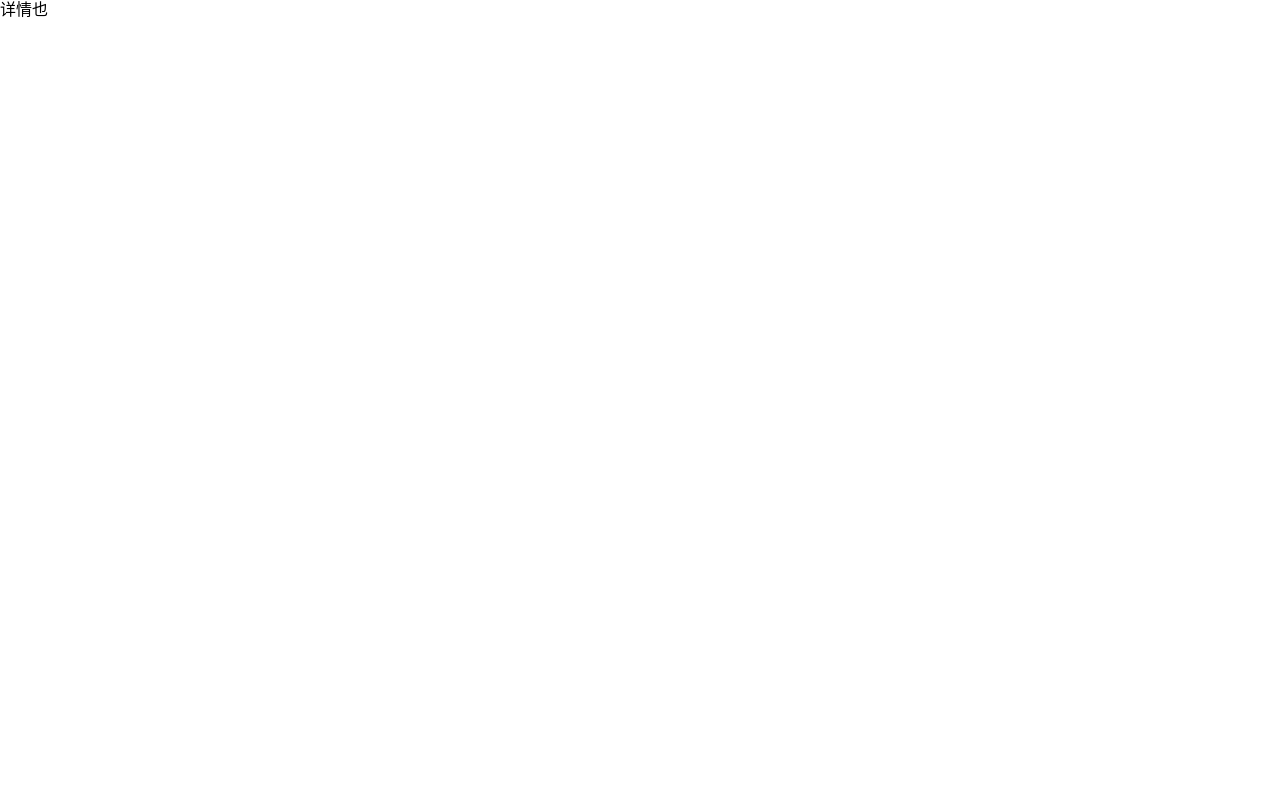
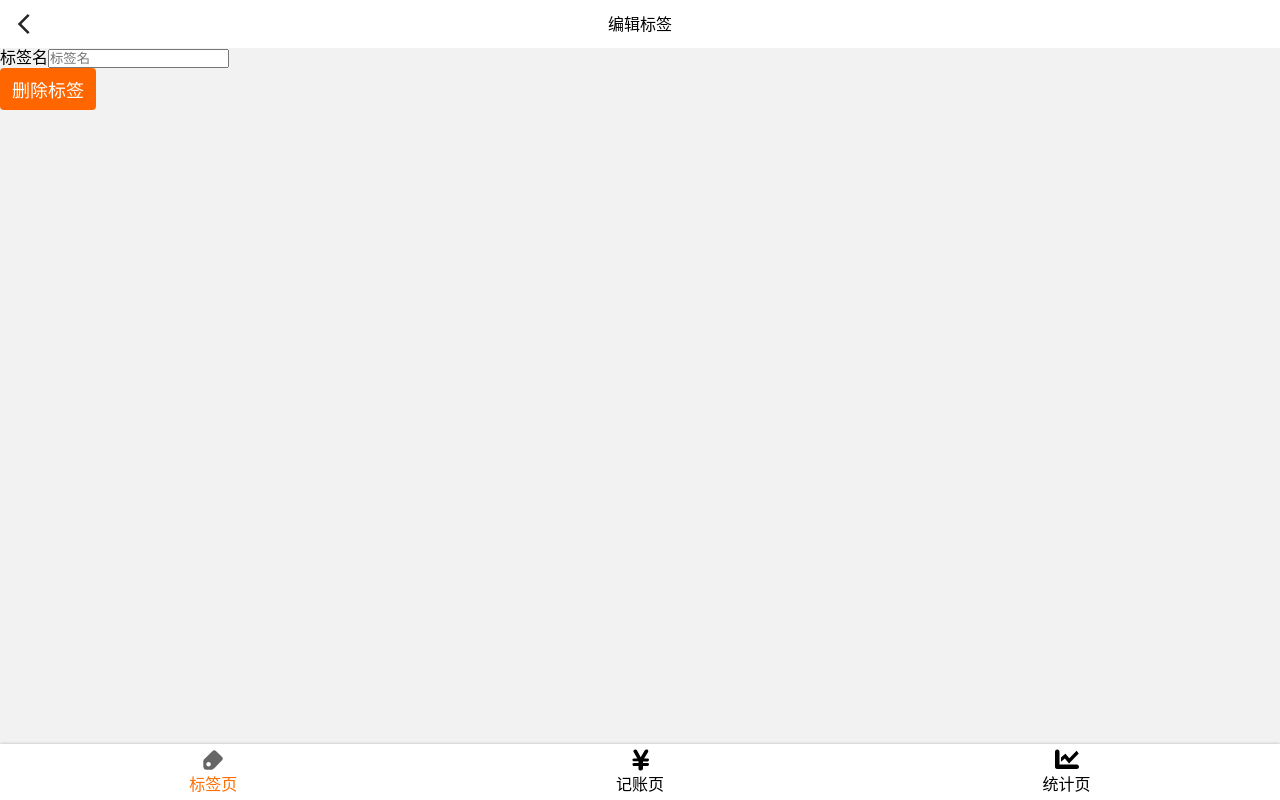
Before and after one commit to Jokerguo/react-demo, a React app: page /#/tags/1 in a window 1280 px wide. Built offline with nearby package versions, Linux system fonts and the light colour scheme.

Commit message:
编辑标签页

```diff
--- a/src/App.tsx
+++ b/src/App.tsx
@@ -10,7 +10,7 @@ function App() {
     <Router>
       <Routes>
         <Route path="/tags" element={<Tags />} />
-        <Route path="/tags/:tag" element={<EditTag />} />
+        <Route path="/tags/:id" element={<EditTag />} />
         <Route path="/money" element={<Money />} />
         <Route path="/statistics" element={<Statistics />} />
         <Route path="*" element={<NoMatch />} />
--- /dev/null
+++ b/src/components/Button.tsx
@@ -0,0 +1,12 @@
+import styled from 'styled-components'
+
+const Button = styled.button`
+  font-size: 18px;
+  border: none;
+  padding: 8px 12px;
+  background: #f60;
+  border-radius: 4px;
+  color: white;
+`
+
+export { Button }
--- a/src/components/Icon.tsx
+++ b/src/components/Icon.tsx
@@ -8,14 +8,14 @@ try {
 }
 
 type Props = {
-  name: string
+  name?: string
   className?: string
 }
 
 const Icon = (props: Props) => {
   return (
     <svg className={['icon', props.className].join(' ')}>
-      <use xlinkHref={'#' + props.name}></use>
+      {props.name && <use xlinkHref={'#' + props.name}></use>}
     </svg>
   )
 }
--- a/src/hooks/useTags.tsx
+++ b/src/hooks/useTags.tsx
@@ -1,10 +1,23 @@
+import { createId } from 'lib/createId'
 import { useState } from 'react'
 
+const defaultTags = [
+  { id: createId(), name: '哈哈' },
+  { id: createId(), name: '阿里斯顿' },
+]
+
 export const useTags = () => {
-  const [tags, setTags] = useState<{ id: number; name: string }[]>([
-    { id: 1, name: '哈哈' },
-    { id: 2, name: '阿里斯顿' },
-  ])
+  const [tags, setTags] = useState<{ id: number; name: string }[]>(defaultTags)
 
-  return { tags, setTags }
+  const findTag = (id: number) => {
+    const result = tags.filter((t) => t.id === id)
+    if (result.length > 0) {
+      return result[0]
+    } else {
+      return {
+        name: '无效的标签ID',
+      }
+    }
+  }
+  return { tags, setTags, findTag }
 }
--- a/src/index.scss
+++ b/src/index.scss
@@ -28,3 +28,9 @@ body {
   font-size: 16px;
   line-height: 1.2;
 }
+
+.icon {
+  width: 20px;
+  height: 20px;
+  color: inherit;
+}
--- a/src/views/Money/Tags.tsx
+++ b/src/views/Money/Tags.tsx
@@ -1,4 +1,5 @@
 import { useTags } from 'hooks/useTags'
+import { createId } from 'lib/createId'
 import styled from 'styled-components'
 
 const Section = styled.section`
@@ -48,7 +49,7 @@ const Tags: React.FC<Props> = (props) => {
   const addTag = () => {
     const tagName = window.prompt('请输入标签')
     if (tagName) {
-      setTags([...tags, { id: tags.length + 1, name: tagName }])
+      setTags([...tags, { id: createId(), name: tagName }])
     }
   }
   const toggleTag = (tagId: number) => {
--- a/src/views/tag/editTag.tsx
+++ b/src/views/tag/editTag.tsx
@@ -1,5 +1,47 @@
+import { Button } from 'components/Button'
+import Icon from 'components/Icon'
+import Layout from 'components/Layout'
+import { useTags } from 'hooks/useTags'
+import { useParams } from 'react-router-dom'
+import styled from 'styled-components'
+
+type Params = {
+  id: string
+}
+const Topbar = styled.header`
+  display: flex;
+  justify-content: space-between;
+  align-items: center;
+  line-height: 20px;
+  padding: 14px;
+  background: white;
+`
+const MyLayout = styled(Layout)`
+  background: rgba(0, 0, 0, 0.05);
+`
+
 const EditTag: React.FC = () => {
-  return <div>详情也</div>
+  const { findTag } = useTags()
+  const { id } = useParams<Params>()
+  const tag = findTag(parseInt(id as string))
+  return (
+    <MyLayout>
+      <Topbar>
+        <Icon name="left" />
+        <span>编辑标签</span>
+        <Icon />
+      </Topbar>
+      <div>
+        <label>
+          <span>标签名</span>
+          <input type="text" placeholder="标签名" />
+        </label>
+      </div>
+      <div>
+        <Button>删除标签</Button>
+      </div>
+    </MyLayout>
+  )
 }
 
 export { EditTag }
--- a/src/views/tag/index.tsx
+++ b/src/views/tag/index.tsx
@@ -3,6 +3,7 @@ import Layout from 'components/Layout'
 import { Link } from 'react-router-dom'
 import styled from 'styled-components'
 import { useTags } from 'hooks/useTags'
+import { Button } from 'components/Button'
 
 const TagList = styled.ol`
   font-size: 16px;
@@ -25,14 +26,6 @@ const TagList = styled.ol`
     }
   }
 `
-const Button = styled.button`
-  font-size: 18px;
-  border: none;
-  padding: 8px 12px;
-  background: #f60;
-  border-radius: 4px;
-  color: white;
-`
 const Center = styled.div`
   display: flex;
   justify-content: center;
@@ -50,8 +43,8 @@ function Tags() {
       <TagList>
         {tags.map((tag) => (
           <li key={tag.id}>
-            <Link to={'/tags/' + tag.name}>
-              <span className="oneLine">{tag.name}</span>
+            <Link to={'/tags/' + tag.id}>
+              <span className="oneLine">{tag.id + ':' + tag.name}</span>
               <Icon className="right" name="right" />
             </Link>
           </li>
```
Also changed, not shown: src/icons/left.svg (added).
